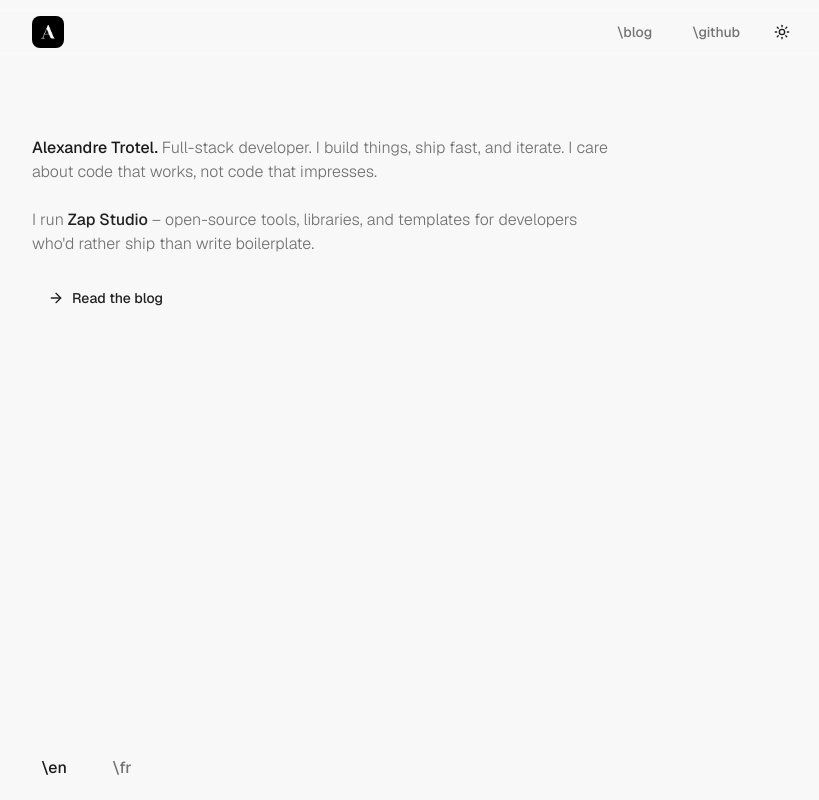
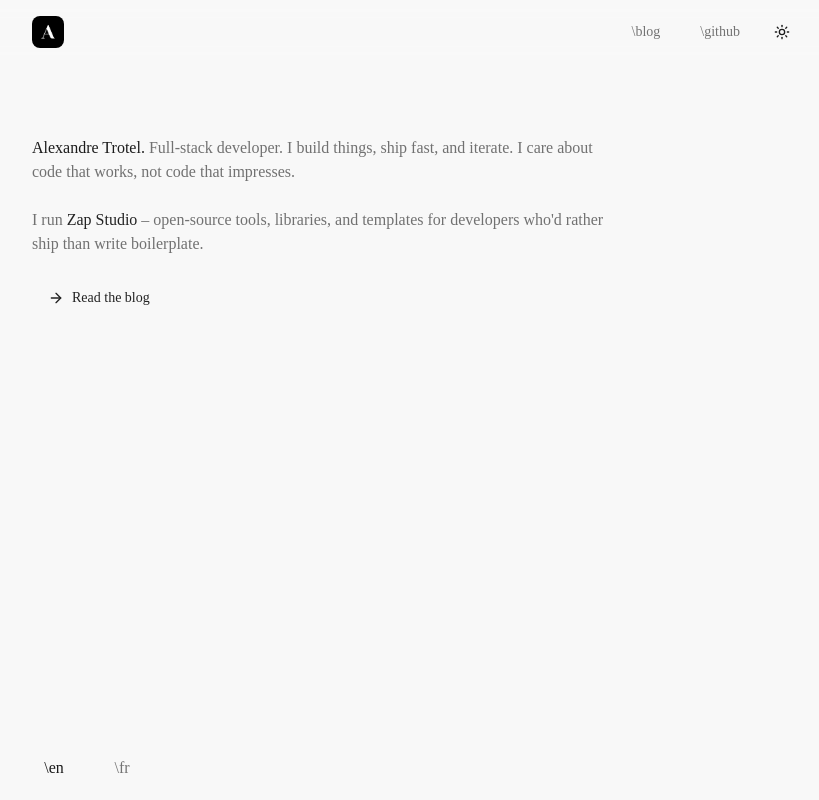
Before and after one commit to alexandretrotel/portfolio, an Astro site: page / in a window 1280 px wide. Shown: the whole page, without its empty margins (224-1043 px from the left). Built offline with nearby package versions, Linux system fonts and the light colour scheme; Astro itself is replaced by a stand-in of ours; some packages are replaced by stand-ins of ours.

Commit message:
fix: review how to import font

```diff
--- a/package.json
+++ b/package.json
@@ -18,6 +18,7 @@
     "@astrojs/sitemap": "^3.6.0",
     "@astrojs/svelte": "^7.2.4",
     "@astrojs/vercel": "^9.0.2",
+    "@fontsource-variable/geist": "^5.2.8",
     "@lucide/astro": "^0.562.0",
     "@lucide/svelte": "^0.562.0",
     "@tailwindcss/typography": "^0.5.19",
--- a/src/layouts/main.astro
+++ b/src/layouts/main.astro
@@ -1,5 +1,6 @@
 ---
 import "@/styles/globals.css";
+import "@fontsource-variable/geist";
 
 import { ClientRouter } from "astro:transitions";
 import Footer from "@/components/footer.astro";
@@ -43,14 +44,6 @@ const ogLocale = locale === "fr" ? "fr_FR" : "en_US";
     <link rel="icon" type="image/png" href="/logo.png">
     <title>{title}</title>
 
-    <!-- Geist Font -->
-    <link rel="preconnect" href="https://fonts.googleapis.com">
-    <link rel="preconnect" href="https://fonts.gstatic.com" crossorigin>
-    <link
-      href="https://fonts.googleapis.com/css2?family=Geist:wght@100..900&display=swap"
-      rel="stylesheet"
-    >
-
     <!-- Katex -->
     <link
       rel="stylesheet"
@@ -82,7 +75,7 @@ const ogLocale = locale === "fr" ? "fr_FR" : "en_US";
 
     <ClientRouter/>
   </head>
-  <body class="font-['Geist',sans-serif] antialiased">
+  <body class="antialiased">
     <div class="min-h-screen bg-background px-6">
       <Header/>
       <main class="mx-auto min-h-[calc(100vh-8rem)] max-w-3xl py-12 md:py-18">
--- a/src/styles/globals.css
+++ b/src/styles/globals.css
@@ -4,6 +4,8 @@
 @custom-variant dark (&:is(.dark *));
 
 @theme inline {
+  --font-sans: "Geist Variable", "sans-serif";
+
   --color-background: var(--background);
   --color-foreground: var(--foreground);
 
```
Also changed, not shown: pnpm-lock.yaml.
